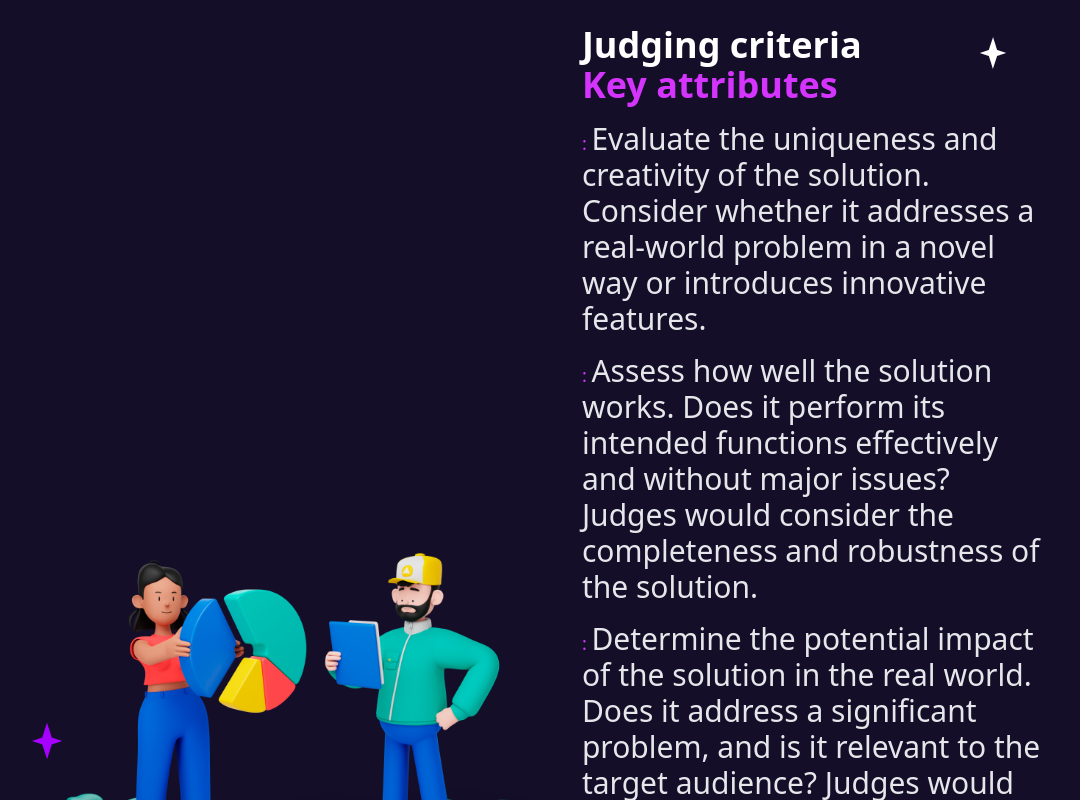
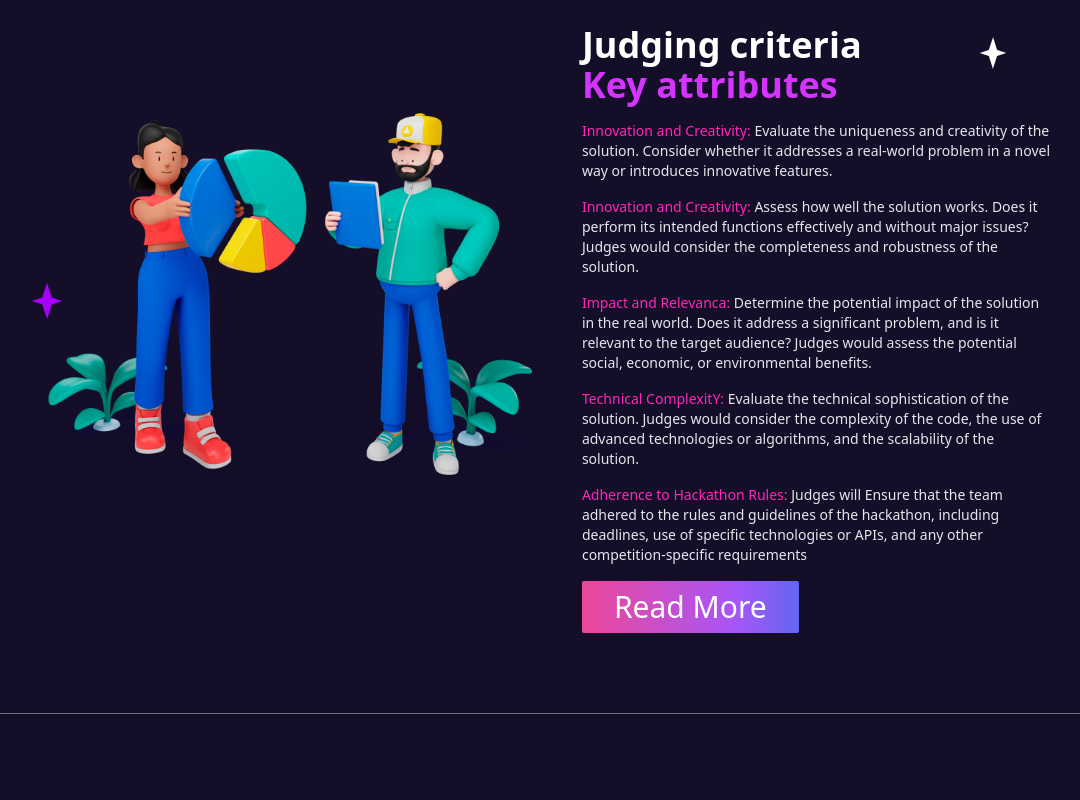
Before and after one commit to jesseemana/GetLinked, a React (Vite) app: page / in a window 1280 px wide. Shown: the part 2060-2860 px from the top of the page, without its empty margins (124-1204 px from the left). Built offline with nearby package versions, Linux system fonts and the light colour scheme.

Commit message:
changed stylings

```diff
--- a/src/components/Inputs/Points.tsx
+++ b/src/components/Inputs/Points.tsx
@@ -1,8 +1,6 @@
-import React from 'react'
-
-const Points = ({span, text}: { text: string, span: string }) => {
+const Points = ({point, text}: { text: string, point: string }) => {
   return (
-    <p> <span className='text-text-color text-lg'>{span}: </span> {text}</p>
+    <p className="text-sm md:text-md"> <span className='text-span-color'>{point}: </span> {text}</p>
   )
 }
 
```
